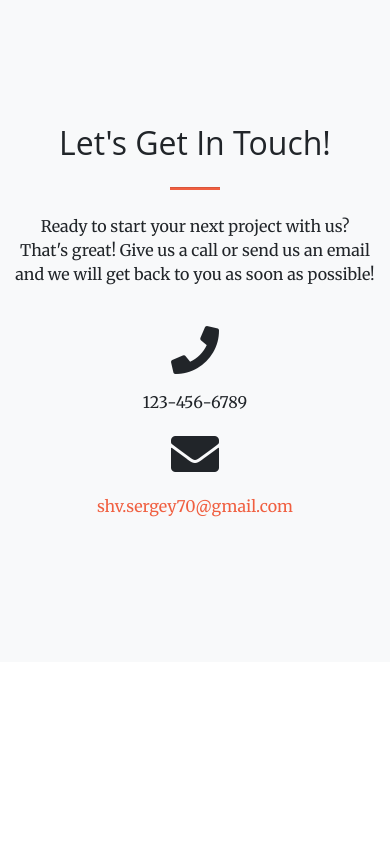
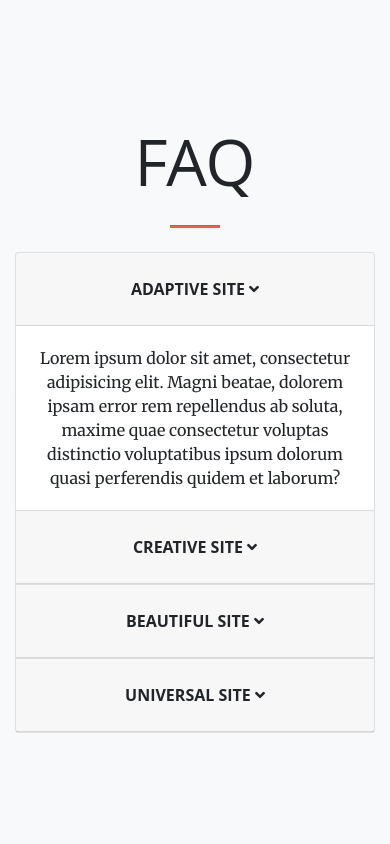
Before and after one commit to Shv-sergey70/creative, a plain HTML site: page index.html in a window 390 px wide. Shown: the part 4440-5284 px from the top of the page. Before the commit the page ends 5102 px from the top, so only its background shows below. Drawn offline with Linux system fonts and the light colour scheme.

Commit message:
Added FAQ

```diff
--- a/css/style.css
+++ b/css/style.css
@@ -24,6 +24,15 @@ a:focus {
     border-radius: 300px;
     font-family: 'Open Sans', 'Helvetica Neue', 'Arial', sans-serif;
     padding: 1rem 2em;
+}
+.btn-link {
+    color: #212529 !important;
+}
+.btn-link:hover,
+.btn-link:active,
+.btn-link:focus {
+    color: #f05f40 !important;
+    text-decoration: none;
 }
 .bg-transparent {
     background-color: transparent !important;
@@ -104,6 +113,9 @@ a:focus {
 .navbar-light .navigation__link:focus {
     color: #f05f40 !important;
 }
+.navigation__link.active {
+    color: #f05f40 !important;
+}
 /*Heading*/
 .heading {
     height: 100vh;
@@ -146,6 +158,13 @@ a:focus {
 .gallery-item__description__title {
     font-size: 1.5em;
 }
+/*FAQ*/
+.faq__title {
+    font-size: 4em;
+}
+.faq__btn {
+    white-space: normal;
+}
 /*Contacts*/
 .contacts__icon {
     font-size: 3em;
--- a/index.html
+++ b/index.html
@@ -19,7 +19,7 @@
         <nav class="navigation navbar navbar-expand-lg navbar-light  fixed-top bg-white" id='navigation'>
             <div class="container">
                 <a href="#heading" class="navigation__brand js-scrollspy-item navbar-brand text-uppercase"><b>Start Project</b></a>
-                <button class="navigation__btn navbar-toggler" type="button" data-toggle='collapse' data-target='#menu' aria-controls="#menu" aria-expanded="false" aria-label="Toggle navigation">
+                <button class="navigation__btn navbar-toggler" type="button" data-toggle='collapse' data-target='#menu' aria-controls="menu" aria-expanded="false" aria-label="Toggle navigation">
                     <span class="navigation__icon navbar-toggler-icon"></span>
                 </button>
                 <div class="collapse navbar-collapse" id="menu">
@@ -32,6 +32,9 @@
                         </li>
                         <li class="nav-item">
                             <a href="#portfolio" class="navigation__link js-scrollspy-item nav-link text-uppercase"><b>Portfolio</b></a>
+                        </li>
+                        <li class="nav-item">
+                            <a href="#faq" class="navigation__link js-scrollspy-item nav-link text-uppercase"><b>FAQ</b></a>
                         </li>
                         <li class="nav-item">
                             <a href="#contact" class="navigation__link js-scrollspy-item nav-link text-uppercase"><b>Contacts</b></a>
@@ -184,6 +187,60 @@
                 <a href="#" class="btn btn-secondary wow zoomIn mt-4" data-wow-duration="600ms" data-wow-delay="300ms">Download now!</a>
             </div>
         </section>
+        <!--FAQ-->
+        <section class="faq p-section text-center bg-light" id="faq">
+            <h2 class="faq__title mb-4">FAQ</h2>
+            <hr class='line bg-primary'>
+            <div class="container">
+                <div class="row align-items-center">
+                    <div class="col-4 d-none d-lg-block">
+                        <img class="img-fluid" src="img/question.png" alt="decorative-items">
+                    </div>
+                    <div class="col-12 col-lg-7 offset-lg-1 accordion" id='accordion'>
+                        <div class="card">
+                            <h4 class="card-header p-0" id="tab_1">
+                                <button class="faq__btn btn btn-link w-100 p-4" type="button" data-toggle="collapse" data-target="#tab_content_1" aria-expanded="true" aria-controls="tab_content_1">Adaptive site <i class="fa fa-angle-down" aria-hidden="true"></i></button>
+                            </h4>
+                            <div id="tab_content_1" class="collapse show" aria-labelledby="tab_1" data-parent="#accordion">
+                              <div class="card-body">
+                                Lorem ipsum dolor sit amet, consectetur adipisicing elit. Magni beatae, dolorem ipsam error rem repellendus ab soluta, maxime quae consectetur voluptas distinctio voluptatibus ipsum dolorum quasi perferendis quidem et laborum?
+                              </div>
+                            </div>
+                        </div>
+                        <div class="card">
+                            <h4 class="card-header p-0" id="tab_2">
+                                <button class="faq__btn btn btn-link w-100 p-4" type="button" data-toggle="collapse" data-target="#tab_content_2" aria-expanded="true" aria-controls="tab_content_2">Creative site <i class="fa fa-angle-down" aria-hidden="true"></i></button>
+                            </h4>
+                            <div id="tab_content_2" class="collapse" aria-labelledby="tab_2" data-parent="#accordion">
+                              <div class="card-body">
+                                Lorem ipsum dolor sit amet, consectetur adipisicing elit. Magni beatae, dolorem ipsam error rem repellendus ab soluta, maxime quae consectetur voluptas distinctio voluptatibus ipsum dolorum quasi perferendis quidem et laborum?
+                              </div>
+                            </div>
+                        </div>
+                        <div class="card">
+                            <h4 class="card-header p-0" id="tab_3">
+                                <button class="faq__btn btn btn-link w-100 p-4" type="button" data-toggle="collapse" data-target="#tab_content_3" aria-expanded="true" aria-controls="tab_content_3">Beautiful site <i class="fa fa-angle-down" aria-hidden="true"></i></button>
+                            </h4>
+                            <div id="tab_content_3" class="collapse" aria-labelledby="tab_3" data-parent="#accordion">
+                              <div class="card-body">
+                                Lorem ipsum dolor sit amet, consectetur adipisicing elit. Magni beatae, dolorem ipsam error rem repellendus ab soluta, maxime quae consectetur voluptas distinctio voluptatibus ipsum dolorum quasi perferendis quidem et laborum?
+                              </div>
+                            </div>
+                        </div>
+                        <div class="card">
+                            <h4 class="card-header p-0" id="tab_4">
+                                <button class="faq__btn btn btn-link w-100 p-4" type="button" data-toggle="collapse" data-target="#tab_content_4" aria-expanded="true" aria-controls="tab_content_4">Universal site <i class="fa fa-angle-down" aria-hidden="true"></i></button>
+                            </h4>
+                            <div id="tab_content_4" class="collapse" aria-labelledby="tab_4" data-parent="#accordion">
+                              <div class="card-body">
+                                Lorem ipsum dolor sit amet, consectetur adipisicing elit. Magni beatae, dolorem ipsam error rem repellendus ab soluta, maxime quae consectetur voluptas distinctio voluptatibus ipsum dolorum quasi perferendis quidem et laborum?
+                              </div>
+                            </div>
+                        </div>
+                    </div>
+                </div>
+            </div>
+        </section>
         <!--Contact-->
         <section class="contact bg-light p-section" id="contact">
             <div class="container text-center">
```
Also changed, not shown: img/question.png (added).
